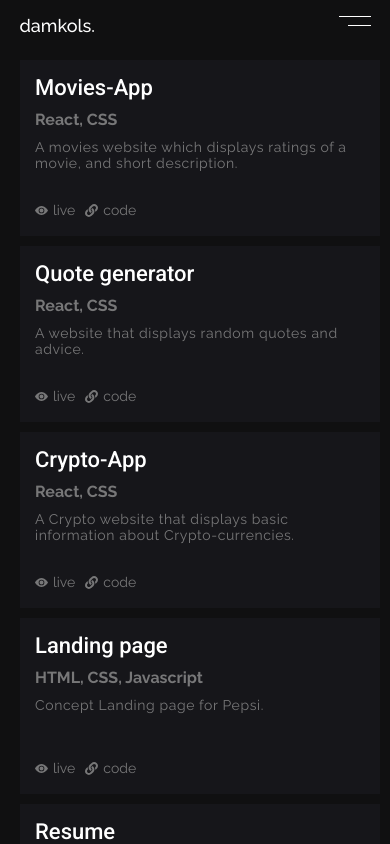
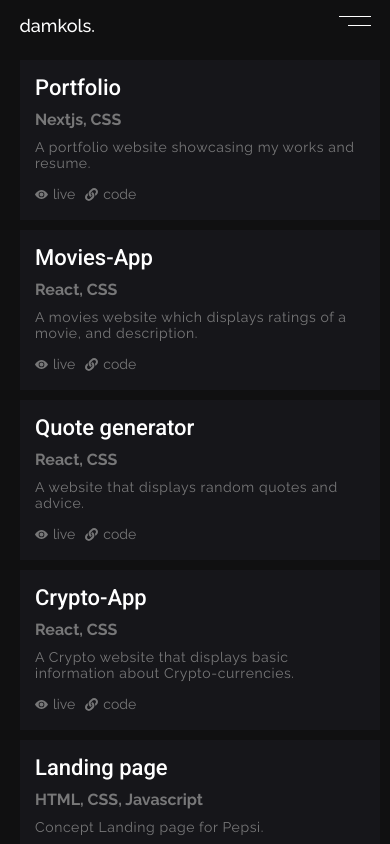
Before and after one commit to Damkols/dam-kols, a Next.js app: page /Work in a window 390 px wide. Shown: the top 844 px of the page. Built offline with nearby package versions, Linux system fonts and the light colour scheme.

Commit message:
fixed bugs

```diff
--- a/components/Work/Work1.js
+++ b/components/Work/Work1.js
@@ -9,12 +9,21 @@ const Work1 = () => {
 
     const [works, setWorks] = useState([
         {
+            title: "Portfolio",
+            tools: "Nextjs, CSS",
+            description: "A portfolio website showcasing my works and resume.",
+            live: "https://dam-kols.vercel.app/",
+            code: "https://github.com/Damkols/dam-kols",
+            id: 1
+        },
+
+        {
             title: "Movies-App",
             tools: "React, CSS",
-            description: "A movies website which displays ratings of a movie, and short description.",
+            description: "A movies website which displays ratings of a movie, and description.",
             live: "https://damkols.github.io/movies-app",
             code: "https://github.com/Damkols/movies-app",
-            id: 1
+            id: 2
         },
 
         {
@@ -23,7 +32,7 @@ const Work1 = () => {
             description: "A website that displays random quotes and advice.",
             live: "https://quotegenerator1.netlify.app/",
             code: "https://github.com/Damkols/Quote-generator",
-            id: 2
+            id: 3
         },
 
         {
@@ -32,7 +41,7 @@ const Work1 = () => {
             description: "A Crypto website that displays basic information about Crypto-currencies.",
             live: "https://damkols.github.io/Coin-tracker",
             code: "https://github.com/Damkols/Coin-tracker",
-            id: 3
+            id: 4
         },
 
         {
@@ -41,7 +50,7 @@ const Work1 = () => {
             description: "Concept Landing page for Pepsi.",
             live: "https://damkols.github.io/Pepsi-landing-page",
             code: "https://github.com/Damkols/Pepsi-landing-page",
-            id: 4
+            id: 5
         },
 
         {
@@ -50,16 +59,16 @@ const Work1 = () => {
             description: "A simple resume website",
             live: "https://damkols.github.io/HNG-resume",
             code: "https://github.com/Damkols/HNG-resume",
-            id: 5
+            id: 6
         },
 
         {
             title: "404 page",
             tools: "HTML and CSS",
-            description: "A simple 404 page",
+            description: "A simple 404 page.",
             live: "https://rwd404page.netlify.app/",
             code: "https://github.com/Damkols/Mobile-responsive-404-error-page",
-            id: 6
+            id: 7
         }
 
     ]);
@@ -67,7 +76,7 @@ const Work1 = () => {
     return (
         <div className={styles.works}>
             {works.map((work) => (
-                <div className={styles.workCard} key={work.id}>
+                <div className={styles.workCard} key="index">
                     <div className={styles.card}>
                         <h2>{work.title}</h2>
                         <h3>{work.tools}</h3>
--- a/components/Work/Work1.module.css
+++ b/components/Work/Work1.module.css
@@ -1,7 +1,7 @@
 
 .works{
     width: 100%;
-    height: 80%;
+    height: 90vh;
     background-color: #101011;
 }
 
@@ -84,7 +84,7 @@
     }
 
     .workCard > .card{
-    height: 22ch;
+        height: 20ch;
         background-color: #16161A;
         padding: 10px;
     }
@@ -95,3 +95,19 @@
         padding: 0 5px 5px;
     }
 }
+
+
+@media only screen and (max-width: 350px) {
+    .workCard > .card > h2{
+        font-size: 20px;
+        padding: 5px;
+    }
+
+    .workCard > .card > h3{
+        font-size: 14px;
+    }
+
+    .workCard > .card > p{
+        font-size: 12px;
+    }
+}
```
Lines whose indentation alone changed are shown as unchanged.
